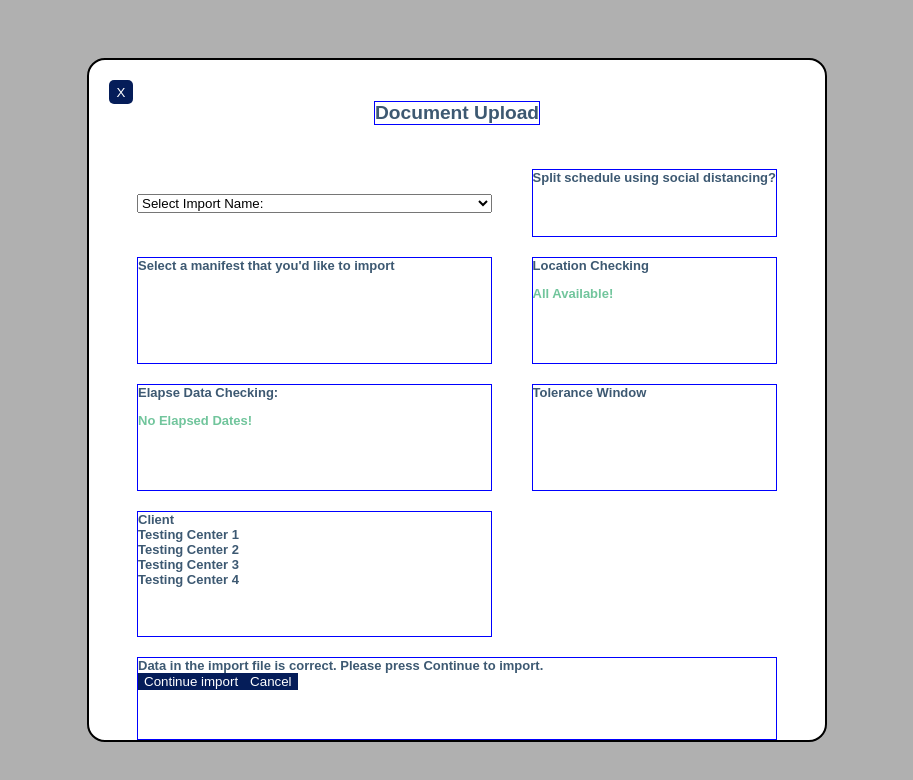
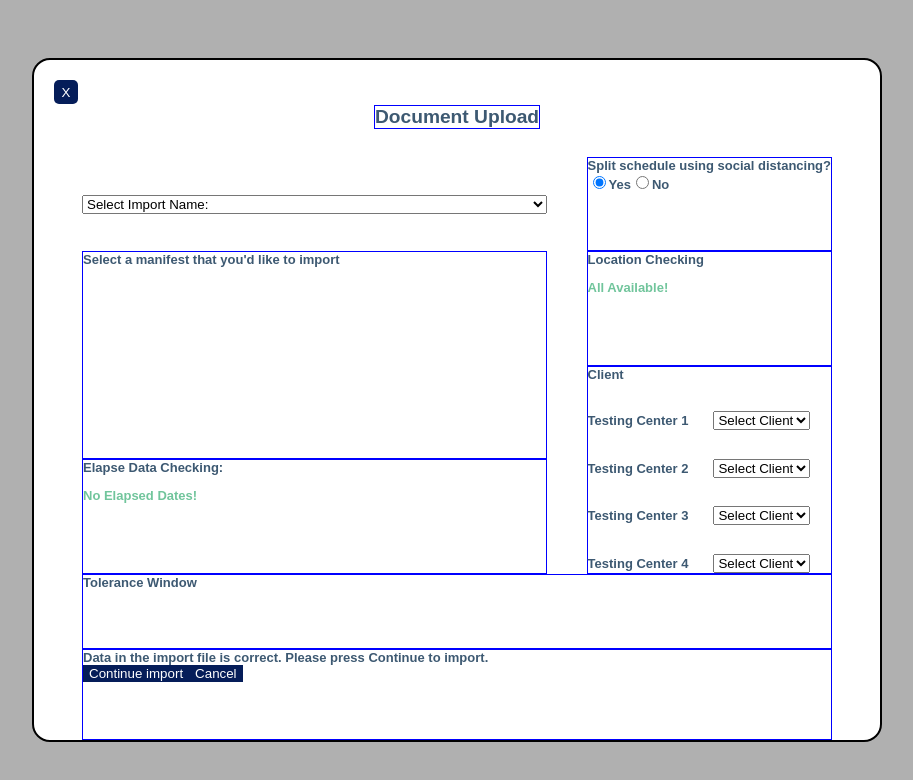
Before and after one commit to Brian4755/DocumentUploadPage, a React (Create React App) app: page / in a window 1280 px wide. Shown: the top 780 px of the page, without its empty margins (183-1096 px from the left). Built offline with nearby package versions, Linux system fonts and the light colour scheme.

Commit message:
checkbox and flex positioning

```diff
--- a/src/App.css
+++ b/src/App.css
@@ -25,14 +25,14 @@ p {
   left: 50%;
   transform: translate(-50%, -50%);
   min-height: 85dvh;
-  min-width: 50dvw;
+  min-width: 750px;
   display: grid;
   grid-template-columns: 2fr 1fr;
-  row-gap: 20px;
+  grid-template-rows: repeat(7, auto);
+  /* row-gap: 20px; */
   column-gap: 40px;
   padding: 0 3rem;
   text-wrap: nowrap;
-  /* grid-template-rows: repeat(6, 5 rem); */
 }
 
 .document-page > div {
@@ -62,3 +62,26 @@ p {
 .import-selection {
   align-self: center;
 }
+
+.testing-centers {
+  display: flex;
+  flex-direction: column;
+  justify-content: space-between;
+  grid-row: span 2;
+}
+
+.testing-centers select {
+  margin-left: 25px;
+}
+
+.document-file-import {
+  grid-row: span 2;
+}
+
+.tolerance-window {
+  grid-column: -1/1;
+}
+
+.location-checking {
+  /* height: fit-content; */
+}
--- a/src/Document.js
+++ b/src/Document.js
@@ -1,5 +1,6 @@
 import TestingCenter from "./TestingCenter";
 import Confirmation from "./Confirmation";
+import SplitSchedule from "./SplitSchedule";
 
 const Document = () => {
   return (
@@ -11,24 +12,22 @@ const Document = () => {
       <select className="import-selection">
         <option value=''>Select Import Name:</option>
       </select>
-      <div>
-        Split schedule using social distancing?
-      </div>
+      <SplitSchedule />
       <div className="document-file-import">
         Select a manifest that you'd like to import
       </div>
-      <div>
+      <div className="location-checking">
         Location Checking
         <p>All Available!</p>
       </div>
-      <div>
+      <TestingCenter />
+      <div className="elapse-data">
         Elapse Data Checking:
         <p>No Elapsed Dates!</p>
       </div>
-      <div>
+      <div className="tolerance-window">
         Tolerance Window
       </div>
-      <TestingCenter />
       <Confirmation />
     </div>
    );
--- /dev/null
+++ b/src/SplitSchedule.js
@@ -0,0 +1,18 @@
+const SplitSchedule = () => {
+  return (
+    <div>
+      Split schedule using social distancing?
+      <br />
+      <label>
+        <input type="radio" checked={true} />
+        Yes
+      </label>
+      <label>
+        <input type="radio" checked={false} />
+        No
+      </label>
+    </div>
+   );
+}
+
+export default SplitSchedule;
--- a/src/TestingCenter.js
+++ b/src/TestingCenter.js
@@ -14,12 +14,15 @@ const TestingCenter = () => {
   }]
 
   return (
-    <div>
+    <div className="testing-centers">
       Client
       {testingCenters.map(function(data) {
         return (
-          <div>
+          <div key={data.name}>
             {data.name}
+            <select className="import-selection">
+              <option value=''>Select Client</option>
+            </select>
           </div>
         )
       })}
```
